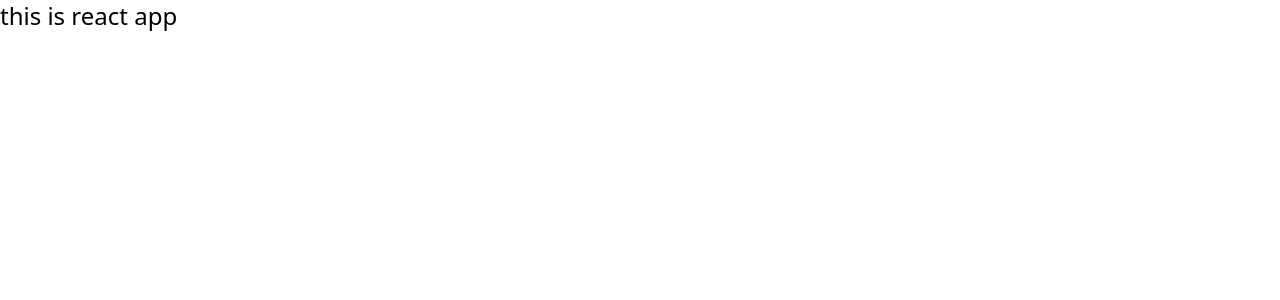
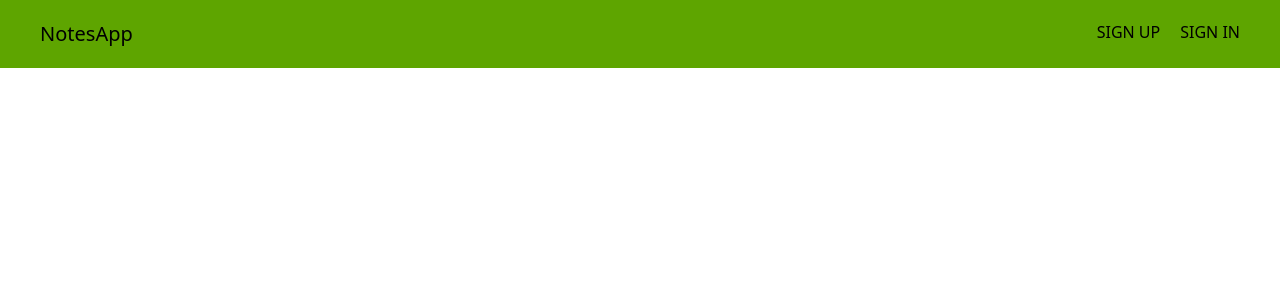
Before and after one commit to shreyaNeupane/NotesApp_Frontend, a React (Vite) app: page /navbar in a window 1280 px wide. Shown: the top 300 px of the page. Built offline with nearby package versions, Linux system fonts and the light colour scheme.

Commit message:
react routing & navbar

```diff
--- a/src/App.jsx
+++ b/src/App.jsx
@@ -1,13 +1,25 @@
+import { BrowserRouter, Route, Routes } from 'react-router-dom'
 import './App.css'
+import Navbar from './components/Navbar'
+import Register from './pages/auth/Register';
+import Login from './pages/auth/Login';
+import Home from './pages/home/Home';
 
 function App() {
 
 
   return (
-   <>
-   <div className='text-2xl'>this is react app</div>
-   </>
-  )
+    <>
+      <BrowserRouter>
+        <Routes>
+          <Route path="/" element={<Home/>} />
+          <Route path="/navbar" element={<Navbar />} />
+          <Route path="/login" element={<Login/>} />
+          <Route path="/register" element={<Register/>} />
+        </Routes>
+      </BrowserRouter>
+    </>
+  );
 }
 
 export default App
--- a/src/components/Navbar.jsx
+++ b/src/components/Navbar.jsx
@@ -1,11 +1,26 @@
 import React from 'react'
+import { Link } from 'react-router-dom'
 
 const Navbar = () => {
   return (
     <>
-
+      <div className="flex justify-between text-center p-5 bg-lime-600">
+        <div className="logo ml-5">
+          <Link to="/" className="text-xl">
+            NotesApp
+          </Link>
+        </div>
+        <div className="login mr-5">
+          <Link to="/register" className="text-l mr-5">
+            SIGN UP
+          </Link>
+          <Link to="/login" className="text-l">
+            SIGN IN
+          </Link>
+        </div>
+      </div>
     </>
-  )
+  );
 }
 
 export default Navbar
--- /dev/null
+++ b/src/pages/auth/From.jsx
@@ -0,0 +1,11 @@
+import React from 'react'
+
+const From = () => {
+  return (
+    <div>
+
+    </div>
+  )
+}
+
+export default From
--- /dev/null
+++ b/src/pages/auth/Login.jsx
@@ -0,0 +1,11 @@
+import React from 'react'
+
+const Login = () => {
+  return (
+    <div>
+
+    </div>
+  )
+}
+
+export default Login
--- /dev/null
+++ b/src/pages/auth/Register.jsx
@@ -0,0 +1,11 @@
+import React from 'react'
+
+const Register = () => {
+  return (
+    <div>
+
+    </div>
+  )
+}
+
+export default Register
--- /dev/null
+++ b/src/pages/home/Home.jsx
@@ -0,0 +1,11 @@
+import React from 'react'
+
+const Home = () => {
+  return (
+    <div>
+
+    </div>
+  )
+}
+
+export default Home
```
